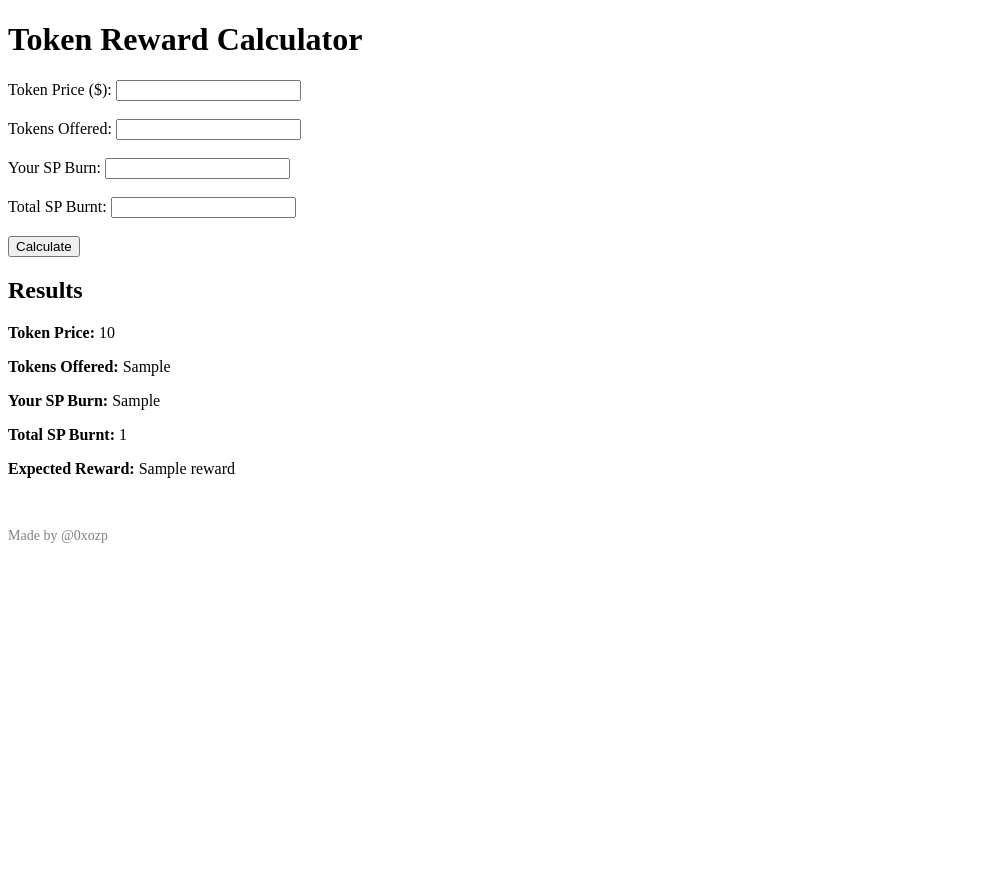
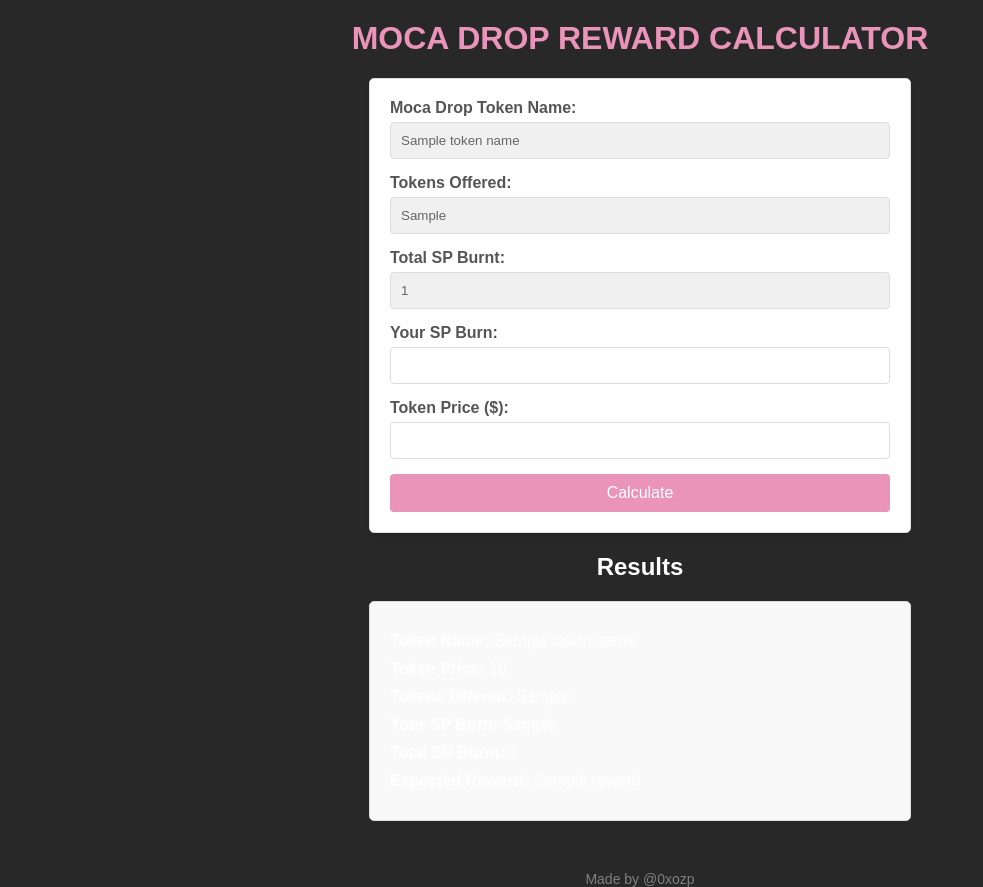
Before and after one commit to ozp3/Mocadrop-Calculator, a Flask app: template templates/index.html in a window 1280 px wide. Shown: the whole page, without its empty margins (0-983 px from the left). Before the commit the page ends 543 px from the top, so only its background shows below. Run offline with Flask 3, Linux system fonts and the light colour scheme; the template is opened without the code that fills it: most values are stand-ins (such as "Sample title", 1, 10 or a date in 2020).

Commit message:
Add files via upload

```diff
--- a/templates/index.html
+++ b/templates/index.html
@@ -3,27 +3,127 @@
   <head>
     <meta charset="UTF-8" />
     <meta name="viewport" content="width=device-width, initial-scale=1.0" />
-    <title>Token Reward Calculator</title>
+    <title>Moca Drop Reward Calculator</title>
+    <style>
+      body {
+        font-family: Arial, sans-serif;
+        background-color: #282828;
+        margin: 0;
+        padding: 0;
+        color: #ffffff;
+      }
+      h1 {
+        text-align: center;
+        color: #e994b8;
+        margin-top: 20px;
+        font-weight: bold;
+        text-transform: uppercase;
+      }
+      form {
+        max-width: 500px;
+        margin: 20px auto;
+        padding: 20px;
+        background-color: #fff;
+        border: 1px solid #ddd;
+        border-radius: 5px;
+        box-shadow: 0 2px 5px rgba(0, 0, 0, 0.1);
+        color: #333;
+      }
+      label {
+        display: block;
+        font-weight: bold;
+        margin-bottom: 5px;
+        color: #555;
+      }
+      input {
+        width: 100%;
+        padding: 10px;
+        margin-bottom: 15px;
+        border: 1px solid #ddd;
+        border-radius: 4px;
+        box-sizing: border-box;
+      }
+      input[readonly] {
+        background-color: #f0f0f0;
+        color: #666;
+      }
+      input::-webkit-outer-spin-button,
+      input::-webkit-inner-spin-button {
+        -webkit-appearance: none;
+        margin: 0;
+      }
+      input[type="number"] {
+        -moz-appearance: textfield;
+      }
+      button {
+        width: 100%;
+        padding: 10px;
+        background-color: #e994b8;
+        color: #fff;
+        border: none;
+        border-radius: 4px;
+        font-size: 16px;
+        cursor: pointer;
+      }
+      button:hover {
+        background-color: #d683a5;
+      }
+      p {
+        margin: 10px 0;
+      }
+      p.error {
+        color: red;
+        font-weight: bold;
+        text-align: center;
+      }
+      h2 {
+        text-align: center;
+        color: #ffffff;
+      }
+      footer {
+        margin-top: 50px;
+        text-align: center;
+        font-size: 14px;
+        color: gray;
+      }
+      footer a {
+        color: gray;
+        text-decoration: none;
+      }
+      footer a:hover {
+        text-decoration: underline;
+      }
+    </style>
   </head>
   <body>
-    <h1>Token Reward Calculator</h1>
+    <h1>Moca Drop Reward Calculator</h1>
     <form method="post">
-      <label for="custom_price">Token Price ($):</label>
+      <label for="token_name">Moca Drop Token Name:</label>
       <input
-        type="number"
-        step="0.0001"
-        id="custom_price"
-        name="custom_price"
-        required
-      /><br /><br />
+        type="text"
+        id="token_name"
+        name="token_name"
+        value="{{ token_name }}"
+        readonly
+      /><br />
 
       <label for="tokens_offered">Tokens Offered:</label>
       <input
-        type="number"
+        type="text"
         id="tokens_offered"
         name="tokens_offered"
-        required
-      /><br /><br />
+        value="{{ tokens_offered }}"
+        readonly
+      /><br />
+
+      <label for="total_sp_burnt">Total SP Burnt:</label>
+      <input
+        type="text"
+        id="total_sp_burnt"
+        name="total_sp_burnt"
+        value="{{ total_sp_burnt }}"
+        readonly
+      /><br />
 
       <label for="your_sp_burn">Your SP Burn:</label>
       <input
@@ -31,34 +131,45 @@
         id="your_sp_burn"
         name="your_sp_burn"
         required
-      /><br /><br />
+      /><br />
 
-      <label for="total_sp_burnt">Total SP Burnt:</label>
+      <label for="custom_price">Token Price ($):</label>
       <input
         type="number"
-        id="total_sp_burnt"
-        name="total_sp_burnt"
+        id="custom_price"
+        name="custom_price"
+        step="any"
         required
-      /><br /><br />
+      /><br />
 
       <button type="submit">Calculate</button>
     </form>
 
     {% if error %}
-    <p style="color: red;">{{ error }}</p>
-    {% endif %}
-
-    {% if token_price %}
+    <p class="error">{{ error }}</p>
+    {% endif %} {% if token_price %}
     <h2>Results</h2>
+    <div
+      style="
+        max-width: 500px;
+        margin: 20px auto;
+        padding: 20px;
+        background-color: #f9f9f9;
+        border: 1px solid #ddd;
+        border-radius: 5px;
+      "
+    >
+      <p><strong>Token Name:</strong> {{ token_name }}</p>
       <p><strong>Token Price:</strong> {{ token_price }}</p>
       <p><strong>Tokens Offered:</strong> {{ tokens_offered }}</p>
       <p><strong>Your SP Burn:</strong> {{ your_sp_burn }}</p>
       <p><strong>Total SP Burnt:</strong> {{ total_sp_burnt }}</p>
       <p><strong>Expected Reward:</strong> {{ reward }}</p>
+    </div>
     {% endif %}
 
-    <footer style="margin-top: 50px; text-align: left; font-size: 14px; color: gray;">
-      Made by <a href="https://x.com/0xOzp" target="_blank" style="color: gray; text-decoration: none;">@0xozp</a>
+    <footer>
+      Made by <a href="https://x.com/0xOzp" target="_blank">@0xozp</a>
     </footer>
   </body>
 </html>
```
Also changed, not shown: templates/result.html (added, +99 -0 lines). Lines whose indentation alone changed are shown as unchanged.
